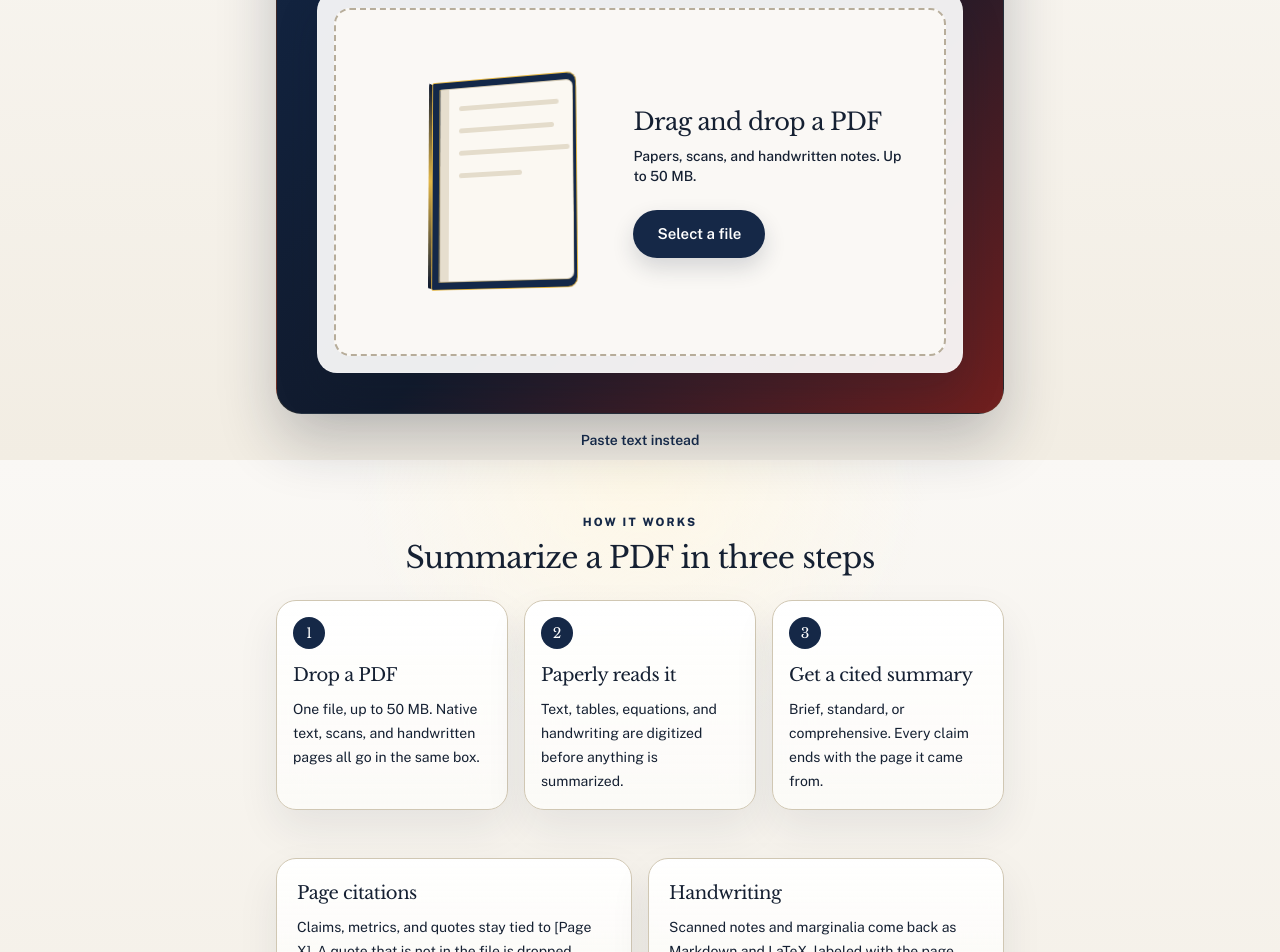
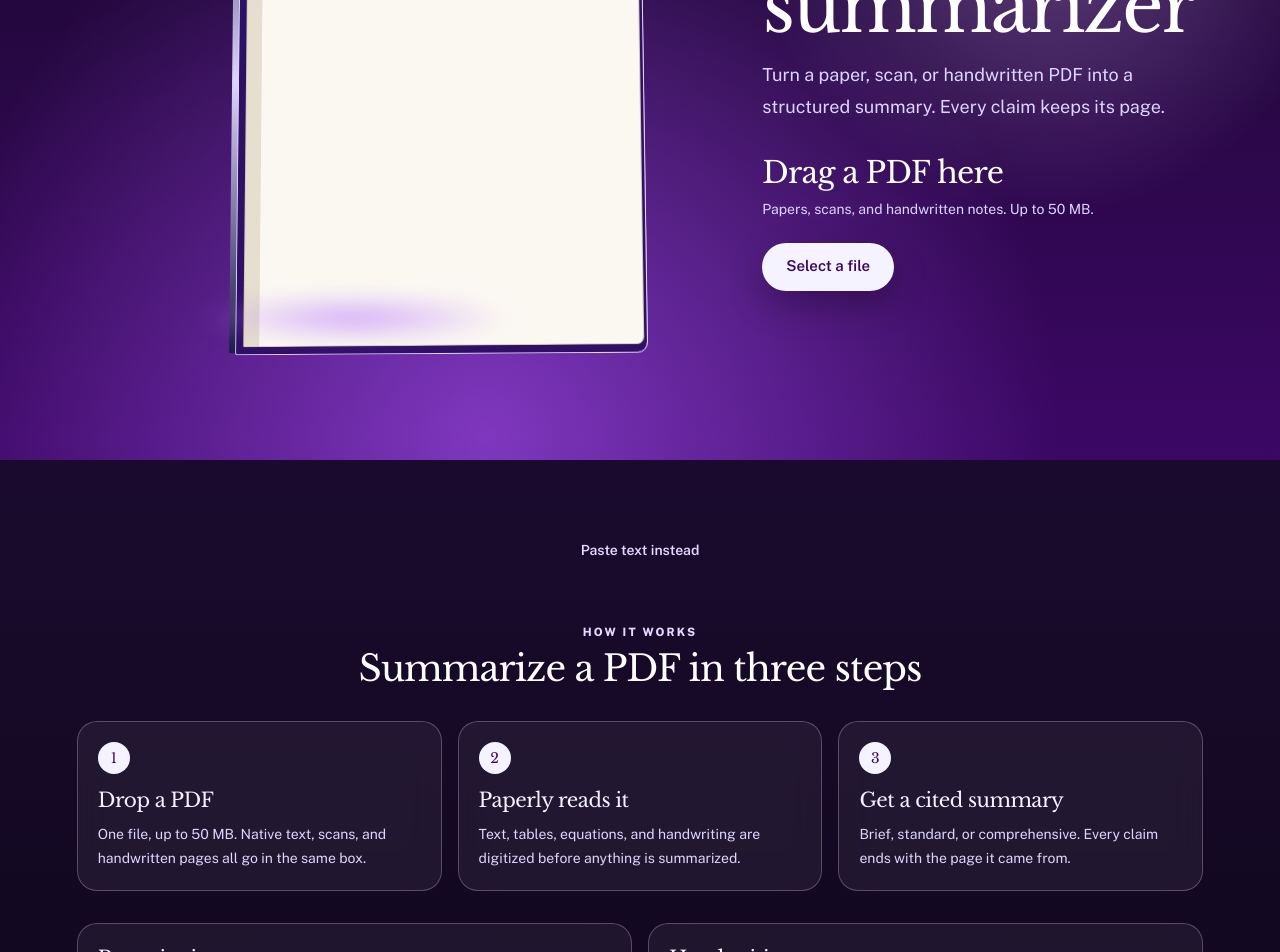
Before and after one commit to lapardhaja/Paperly, a Next.js app: page / in a window 1280 px wide. Shown: the part 340-1292 px from the top of the page. Built offline with nearby package versions, Linux system fonts and the light colour scheme.

Commit message:
Open the landing into a full-page purple 3D stage.
The document scales with the viewport, and the upload controls sit beside it instead of inside a small card.

Co-authored-by: Servet Lapardhaja <lapardhaja@users.noreply.github.com>

```diff
--- a/src/app/globals.css
+++ b/src/app/globals.css
@@ -129,23 +129,103 @@ body {
   box-shadow: 0 0 0 6px rgba(226, 182, 70, 0.28);
 }
 
+.landing-stage {
+  min-height: 100dvh;
+  background:
+    radial-gradient(ellipse 72% 58% at 38% 46%, rgba(168, 85, 247, 0.62), transparent 62%),
+    radial-gradient(ellipse 42% 36% at 82% 12%, rgba(216, 180, 254, 0.38), transparent 58%),
+    linear-gradient(180deg, #12081f 0%, #3b0764 46%, #1a0b2e 100%);
+  color: #f5f3ff;
+}
+
+.stage-drop {
+  display: grid;
+  grid-template-columns: minmax(0, 1.2fr) minmax(280px, 0.8fr);
+  align-items: center;
+  gap: 1.5rem;
+  min-height: 100dvh;
+  padding: 5.5rem 6vw 3rem;
+}
+
+.stage-drop.is-active {
+  background: radial-gradient(circle at 36% 48%, rgba(233, 213, 255, 0.16), transparent 46%);
+}
+
+.stage-copy {
+  position: relative;
+  z-index: 2;
+  max-width: 38rem;
+}
+
+.stage-lower {
+  background: linear-gradient(180deg, #1a0b2e, #0c0616);
+  padding: 5rem 6vw 6rem;
+}
+
+.stage-lower .hoban-card {
+  border-color: rgba(233, 213, 255, 0.28);
+  background: rgba(255, 255, 255, 0.06);
+  color: #f5f3ff;
+  box-shadow: none;
+}
+
+.landing-stage .btn-primary {
+  background: #f5f3ff;
+  color: #3b0764;
+  box-shadow: 0 14px 34px rgba(0, 0, 0, 0.28);
+}
+
+.landing-stage .btn-primary:hover {
+  background: #fff;
+}
+
 .book-stage {
-  width: 280px;
-  height: 280px;
-  perspective: 1400px;
+  position: relative;
+  width: 100%;
+  height: min(78vh, 760px);
+  perspective: 2200px;
   display: grid;
   place-items: center;
   pointer-events: none;
 }
 
+.book-stage::after {
+  content: "";
+  position: absolute;
+  bottom: 8%;
+  left: 18%;
+  width: 48%;
+  height: 48px;
+  background: radial-gradient(ellipse, rgba(192, 132, 252, 0.7), transparent 70%);
+  filter: blur(10px);
+}
+
 .book {
   position: relative;
-  width: 156px;
-  height: 214px;
-  margin-left: 36px;
+  width: min(70vw, 440px);
+  height: min(58vh, 600px);
+  margin-left: 8%;
   transform-style: preserve-3d;
   transform: rotateX(var(--book-rx)) rotateY(var(--book-ry));
   transition: transform 0.45s cubic-bezier(0.22, 1, 0.36, 1);
+}
+
+@media (min-width: 800px) {
+  .book {
+    width: min(34vw, 480px);
+    height: min(68vh, 640px);
+  }
+}
+
+@media (max-width: 799px) {
+  .stage-drop {
+    grid-template-columns: 1fr;
+    padding-top: 5rem;
+  }
+
+  .book-stage {
+    height: min(52vh, 460px);
+  }
 }
 
 .book-spine {
@@ -153,11 +233,11 @@ body {
   top: 2px;
   bottom: 2px;
   left: 0;
-  width: 16px;
-  transform: translateX(-8px) rotateY(90deg);
+  width: 28px;
+  transform: translateX(-14px) rotateY(90deg);
   transform-origin: center center;
   border-radius: 2px;
-  background: linear-gradient(#0c1830, #e2b646 48%, #0c1830);
+  background: linear-gradient(#1e1b4b, #ddd6fe 48%, #1e1b4b);
 }
 
 .book-leaf {
@@ -180,13 +260,13 @@ body {
   transform-origin: left center;
   border: 1px solid #d0c7b3;
   border-radius: 1px 7px 7px 1px;
-  background: linear-gradient(90deg, #e6dece 0 9px, #fbf8f2 9px);
+  background: linear-gradient(90deg, #e6dece 0 4%, #fbf8f2 4%);
 }
 
 .leaf-sheet span {
   display: block;
-  height: 5px;
-  margin: 18px 14px 0 20px;
+  height: 1.5%;
+  margin: 7% 8% 0 12%;
   border-radius: 999px;
   background: #e4dccb;
 }
@@ -226,13 +306,11 @@ body {
   align-items: center;
   justify-content: center;
   gap: 10px;
-  border: 1px solid #e2b646;
-  background:
-    linear-gradient(#132849, #132849) padding-box,
-    linear-gradient(160deg, #1b335c, #101c33 60%, #3c1e22);
+  border: 1px solid #e9d5ff;
+  background: linear-gradient(165deg, #5b21b6, #2e1065 52%, #1e1b4b);
   box-shadow:
-    inset 0 0 0 7px #132849,
-    inset 0 0 0 8px #e2b64699;
+    inset 0 0 0 14px #2e1065,
+    inset 0 0 0 16px #e9d5ffcc;
 }
 
 .cover-inside {
@@ -245,32 +323,32 @@ body {
 
 .cover-seal {
   display: grid;
-  width: 42px;
-  height: 42px;
+  width: 18%;
+  aspect-ratio: 1;
   place-items: center;
-  border: 1.5px solid #e2b646;
+  border: 1.5px solid #e9d5ff;
   border-radius: 999px;
-  color: #f2d17d;
+  color: #f5f3ff;
   font-family: var(--font-libre), serif;
-  font-size: 1.15rem;
+  font-size: clamp(1.4rem, 3vh, 2.4rem);
 }
 
 .cover-title {
-  color: #f7f4ed;
+  color: #f5f3ff;
   font-family: var(--font-libre), serif;
-  font-size: 1.35rem;
+  font-size: clamp(2.2rem, 5vh, 4rem);
   letter-spacing: 0.01em;
 }
 
 .cover-rule {
-  width: 46px;
+  width: 28%;
   height: 1px;
-  background: #e2b646;
+  background: #e9d5ff;
 }
 
 .cover-sub {
-  color: #d5dfec;
-  font-size: 0.62rem;
+  color: #ddd6fe;
+  font-size: clamp(0.7rem, 1.5vh, 0.95rem);
   font-weight: 700;
   letter-spacing: 0.16em;
   text-transform: uppercase;
--- a/src/components/BrandMark.tsx
+++ b/src/components/BrandMark.tsx
@@ -1,7 +1,7 @@
-export function BrandMark({ className = "h-8 w-8" }: { className?: string }) {
+export function BrandMark({ className = "h-8 w-8 bg-accent text-gold" }: { className?: string }) {
   return (
     <span
-      className={`grid shrink-0 place-items-center rounded-lg bg-accent text-gold shadow-[0_6px_16px_rgba(21,40,71,0.22)] ring-1 ring-gold/80 ${className}`}
+      className={`grid shrink-0 place-items-center rounded-lg shadow-[0_6px_16px_rgba(21,40,71,0.22)] ring-1 ring-white/40 ${className}`}
       aria-hidden
     >
       <svg viewBox="0 0 24 24" className="h-[18px] w-[18px]" fill="none">
--- a/src/components/Landing.tsx
+++ b/src/components/Landing.tsx
@@ -98,67 +98,64 @@ export function Landing() {
   }
 
   return (
-    <div className="min-h-dvh">
-      <header className="sticky top-0 z-20 border-b border-line bg-surface/80 backdrop-blur">
-        <div className="mx-auto flex h-16 max-w-6xl items-center justify-between px-5">
-          <div className="flex items-center gap-2.5">
-            <BrandMark />
-            <span className="font-serif text-[17px] tracking-tight">Paperly</span>
+    <div className="landing-stage">
+      <header className="absolute inset-x-0 top-0 z-30 flex h-16 items-center justify-between px-6 sm:px-10">
+        <div className="flex items-center gap-2.5 text-white">
+          <BrandMark className="h-9 w-9 bg-[#f5f3ff] text-[#4c1d95]" />
+          <span className="font-serif text-lg tracking-tight">Paperly</span>
         </div>
-          <p className="kicker text-accent">AI PDF summarizer</p>
+        <p className="kicker text-[#e9d5ff]">AI PDF summarizer</p>
+      </header>
+      {busy ? (
+        <div className="stage-drop">
+          <DocumentScene open reading />
+          <div className="stage-copy">
+            <p className="kicker text-[#e9d5ff]">Document intelligence</p>
+            <h1 className="mt-3 font-serif text-5xl tracking-tight text-white sm:text-6xl">Reading the document</h1>
+            <div className="mt-6">
+              <Waiting title={status ?? "Reading the PDF"} detail={fileLabel ?? undefined} steps={READ_STEPS} />
             </div>
-      </header>
-      <main className="mx-auto w-full max-w-3xl px-5 pt-8 pb-20">
-        <section className="site-hero rounded-[1.6rem] px-5 py-10 sm:px-10">
-          <p className="kicker text-center text-gold">Document intelligence</p>
-          <h1 className="mt-3 text-center font-serif text-4xl tracking-tight text-balance text-white sm:text-6xl">
-            AI PDF summarizer
-          </h1>
-          <p className="mx-auto mt-4 max-w-xl text-center text-lg leading-7 text-[#d5dfec]">
-            Turn a paper, scan, or handwritten PDF into a structured summary. Every claim keeps its page.
-          </p>
-          <div className="site-hero-card mt-8 p-3 sm:p-4">
-            {busy ? (
-              <div className="flex flex-col items-center gap-4 px-2 py-4 sm:flex-row sm:justify-center sm:gap-8">
-                <DocumentScene open reading />
-                <Waiting title={status ?? "Reading the PDF"} detail={fileLabel ?? undefined} steps={READ_STEPS} />
+          </div>
         </div>
       ) : (
         <UploadDropzone disabled={busy} onFile={(file) => void upload(file)} onReject={setError} />
       )}
+      <section className="stage-lower">
+        <div className="mx-auto flex max-w-6xl justify-center">
+          <PastePanel
+            disabled={busy}
+            onPaste={(text) => void paste(text)}
+            buttonClassName="cursor-pointer text-sm font-semibold text-[#e9d5ff] underline-offset-4 hover:underline"
+          />
         </div>
-        </section>
-        <div className="mt-4 flex justify-center">
-          <PastePanel disabled={busy} onPaste={(text) => void paste(text)} />
-        </div>
-        {error ? <p className="banner-warn mt-4 px-4 py-3">{error}</p> : null}
-        <section className="mt-16">
-          <p className="kicker text-center text-accent">How it works</p>
-          <h2 className="mt-2 text-center font-serif text-3xl tracking-tight">Summarize a PDF in three steps</h2>
-          <ol className="mt-6 grid gap-4 sm:grid-cols-3">
+        {error ? <p className="banner-warn mx-auto mt-4 max-w-6xl px-4 py-3">{error}</p> : null}
+        <div className="mx-auto mt-16 max-w-6xl">
+          <p className="kicker text-center text-[#e9d5ff]">How it works</p>
+          <h2 className="mt-2 text-center font-serif text-4xl tracking-tight text-white">Summarize a PDF in three steps</h2>
+          <ol className="mt-8 grid gap-4 sm:grid-cols-3">
             {STEPS.map((step, index) => (
-              <li key={step.title} className="lift hoban-card rounded-2xl p-4">
-                <span className="grid h-8 w-8 place-items-center rounded-full bg-accent font-serif text-sm text-white">
+              <li key={step.title} className="lift hoban-card rounded-2xl p-5">
+                <span className="grid h-8 w-8 place-items-center rounded-full bg-[#f5f3ff] font-serif text-sm text-[#3b0764]">
                   {index + 1}
                 </span>
-                <h3 className="mt-3 font-serif text-lg tracking-tight">{step.title}</h3>
-                <p className="mt-2 text-sm leading-6 text-ink">{step.body}</p>
+                <h3 className="mt-3 font-serif text-xl tracking-tight">{step.title}</h3>
+                <p className="mt-2 text-sm leading-6 text-[#ddd6fe]">{step.body}</p>
               </li>
             ))}
           </ol>
-        </section>
-        <section className="mt-12 grid gap-4 sm:grid-cols-2">
+          <div className="mt-8 grid gap-4 sm:grid-cols-2">
             {FEATURES.map((feature) => (
               <article key={feature.title} className="lift hoban-card rounded-2xl p-5">
-              <h3 className="font-serif text-lg tracking-tight">{feature.title}</h3>
-              <p className="mt-2 text-sm leading-6 text-ink">{feature.body}</p>
+                <h3 className="font-serif text-xl tracking-tight">{feature.title}</h3>
+                <p className="mt-2 text-sm leading-6 text-[#ddd6fe]">{feature.body}</p>
               </article>
             ))}
-        </section>
-        <p className="mt-10 text-center text-xs leading-5 font-medium text-muted">
+          </div>
+          <p className="mt-10 text-center text-xs leading-5 text-[#c4b5fd]">
             The file stays on this computer. When you summarize or ask, the document text is sent to Google Gemini.
           </p>
-      </main>
+        </div>
+      </section>
     </div>
   );
 }
--- a/src/components/PastePanel.tsx
+++ b/src/components/PastePanel.tsx
@@ -5,9 +5,11 @@ import { useState } from "react";
 export function PastePanel({
   disabled,
   onPaste,
+  buttonClassName = "cursor-pointer text-sm font-semibold text-accent underline-offset-4 hover:underline",
 }: {
   disabled: boolean;
   onPaste: (text: string) => void;
+  buttonClassName?: string;
 }) {
   const [open, setOpen] = useState(false);
   const [text, setText] = useState("");
@@ -17,7 +19,7 @@ export function PastePanel({
       <button
         type="button"
         onClick={() => setOpen(true)}
-        className="cursor-pointer text-sm font-semibold text-accent underline-offset-4 hover:underline"
+        className={buttonClassName}
       >
         Paste text instead
       </button>
--- a/src/components/UploadDropzone.tsx
+++ b/src/components/UploadDropzone.tsx
@@ -48,18 +48,21 @@ export function UploadDropzone({
         const file = files[0];
         if (file) onFile(file);
       }}
-      className={`drop-target flex min-h-80 flex-col items-center justify-center gap-2 px-4 py-8 text-center sm:flex-row sm:gap-8 sm:px-8 sm:text-left ${
-        active ? "is-active" : ""
-      }`}
+      className={`stage-drop ${active ? "is-active" : ""}`}
     >
       <DocumentScene open={active} />
-      <div className="flex max-w-sm flex-col items-center sm:items-start">
-        <p className="font-serif text-2xl tracking-tight text-ink">
-          {active ? "Drop to summarize" : "Drag and drop a PDF"}
+      <div className="stage-copy">
+        <p className="kicker text-[#e9d5ff]">Document intelligence</p>
+        <h1 className="mt-3 font-serif text-5xl tracking-tight text-balance text-white sm:text-7xl">
+          AI PDF summarizer
+        </h1>
+        <p className="mt-4 max-w-xl text-lg leading-8 text-[#ddd6fe]">
+          Turn a paper, scan, or handwritten PDF into a structured summary. Every claim keeps its page.
         </p>
-        <p className="mt-2 text-sm font-medium text-ink">
-          Papers, scans, and handwritten notes. Up to 50 MB.
+        <p className="mt-8 font-serif text-3xl tracking-tight text-white">
+          {active ? "Drop to summarize" : "Drag a PDF here"}
         </p>
+        <p className="mt-2 text-sm text-[#ddd6fe]">Papers, scans, and handwritten notes. Up to 50 MB.</p>
         <button
           type="button"
           disabled={disabled}
```
Lines whose indentation alone changed are shown as unchanged.
